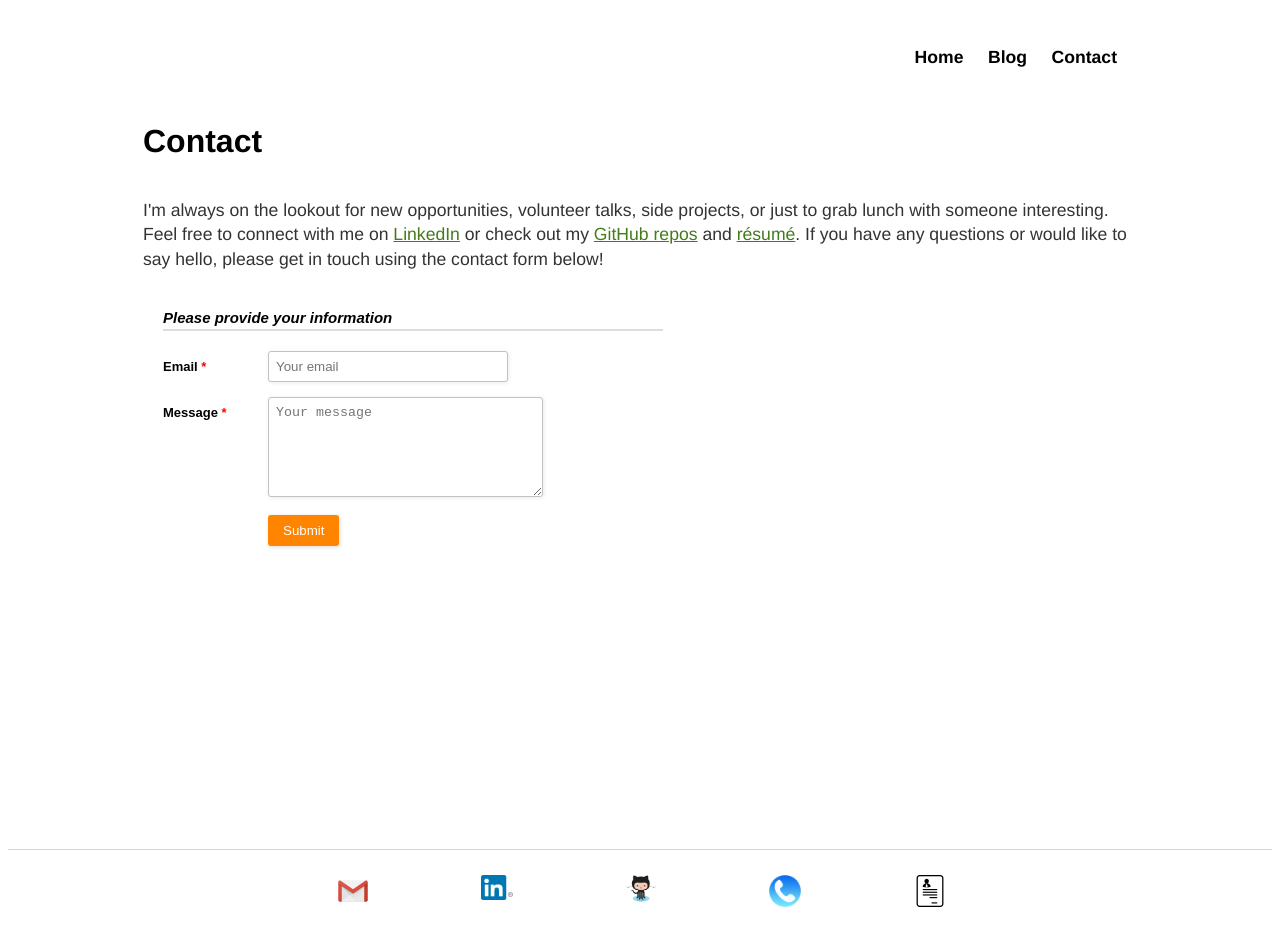
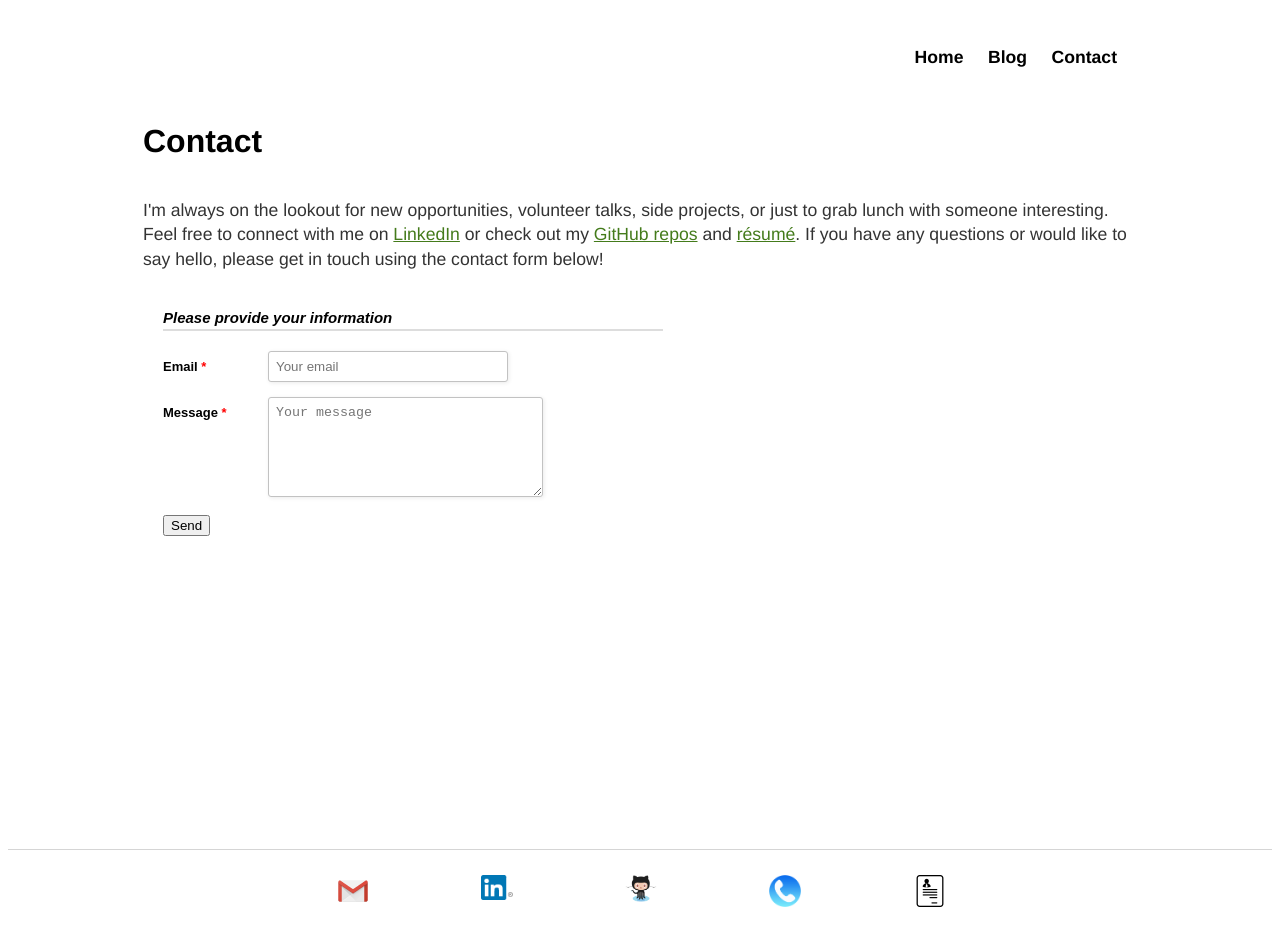
Before and after one commit to ercreager/ercreager.github.io, a Jekyll site: the page built from contact/index.html, in a window 1280 px wide. Built offline with Jekyll 4.4.1, drawn with Linux system fonts in a browser that asks for light colours.

Commit message:
Update formspree link in contact form

```diff
--- a/contact/index.html
+++ b/contact/index.html
@@ -9,10 +9,10 @@
 
 	<div class="form-style-2">
 	<div class="form-style-2-heading">Please provide your information</div>
-		<form method="POST" action="https://formspree.io/emilyrcreager@gmail.com">
-			<label for="field1"><span>Email <span class="required">*</span></span><input type="email" class="input-field" name="email" placeholder="Your email" /></label>
-			<label for="field5"><span>Message <span class="required">*</span></span><textarea name="message" class="textarea-field" placeholder="Your message"></textarea></label>
-			<label><span>&nbsp;</span><input type="submit" value="Submit" /></label>
+		<form method="POST" action="https://formspree.io/f/xpzkvben">
+			<label><span>Email <span class="required">*</span></span><input type="email" class="input-field" name="email" placeholder="Your email" /></label>
+			<label><span>Message <span class="required">*</span></span><textarea name="message" class="textarea-field" placeholder="Your message"></textarea></label>
+			<button type="submit" value="Submit">Send</button>
 		</form>
 	</div>
 </div>
```
